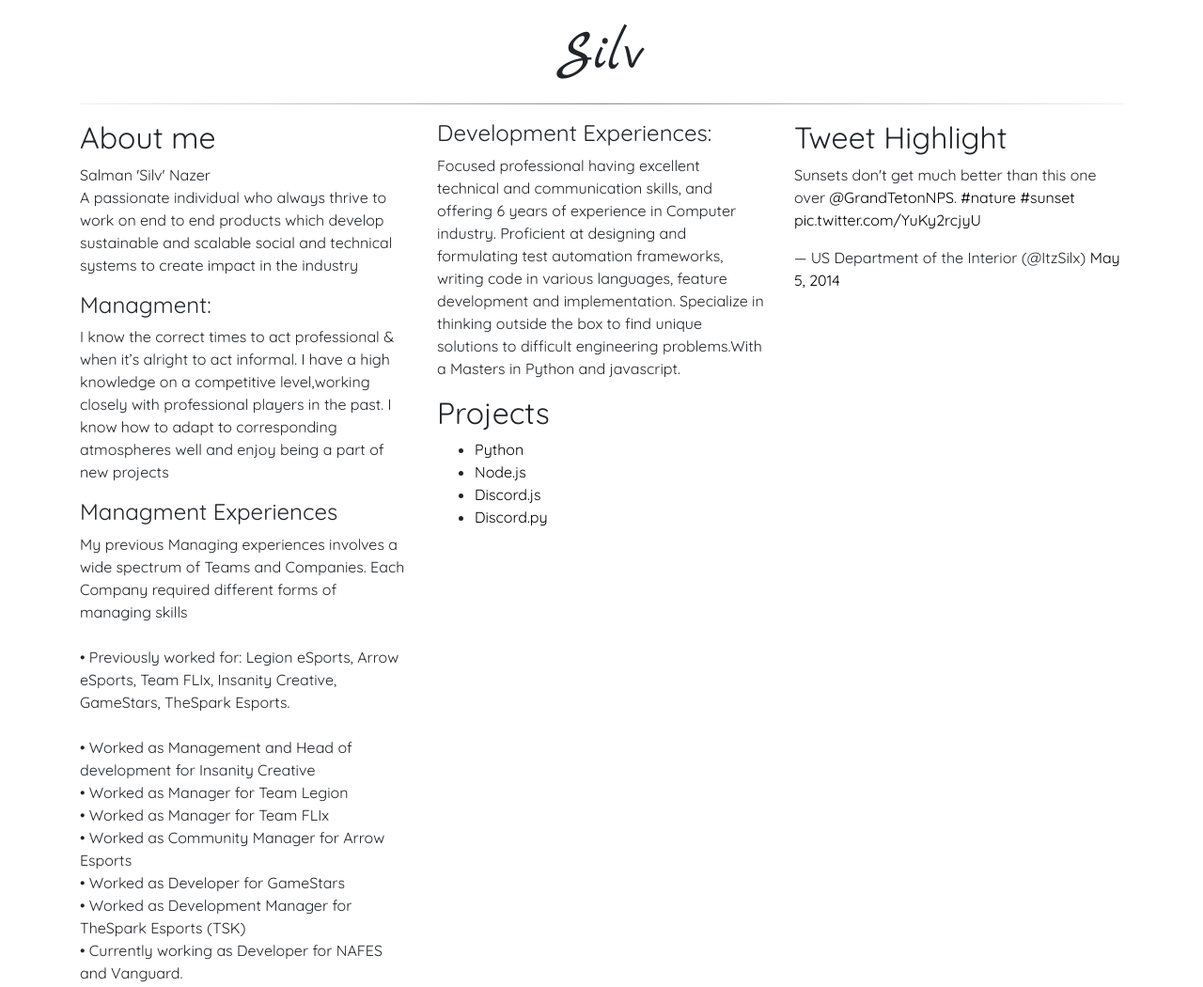
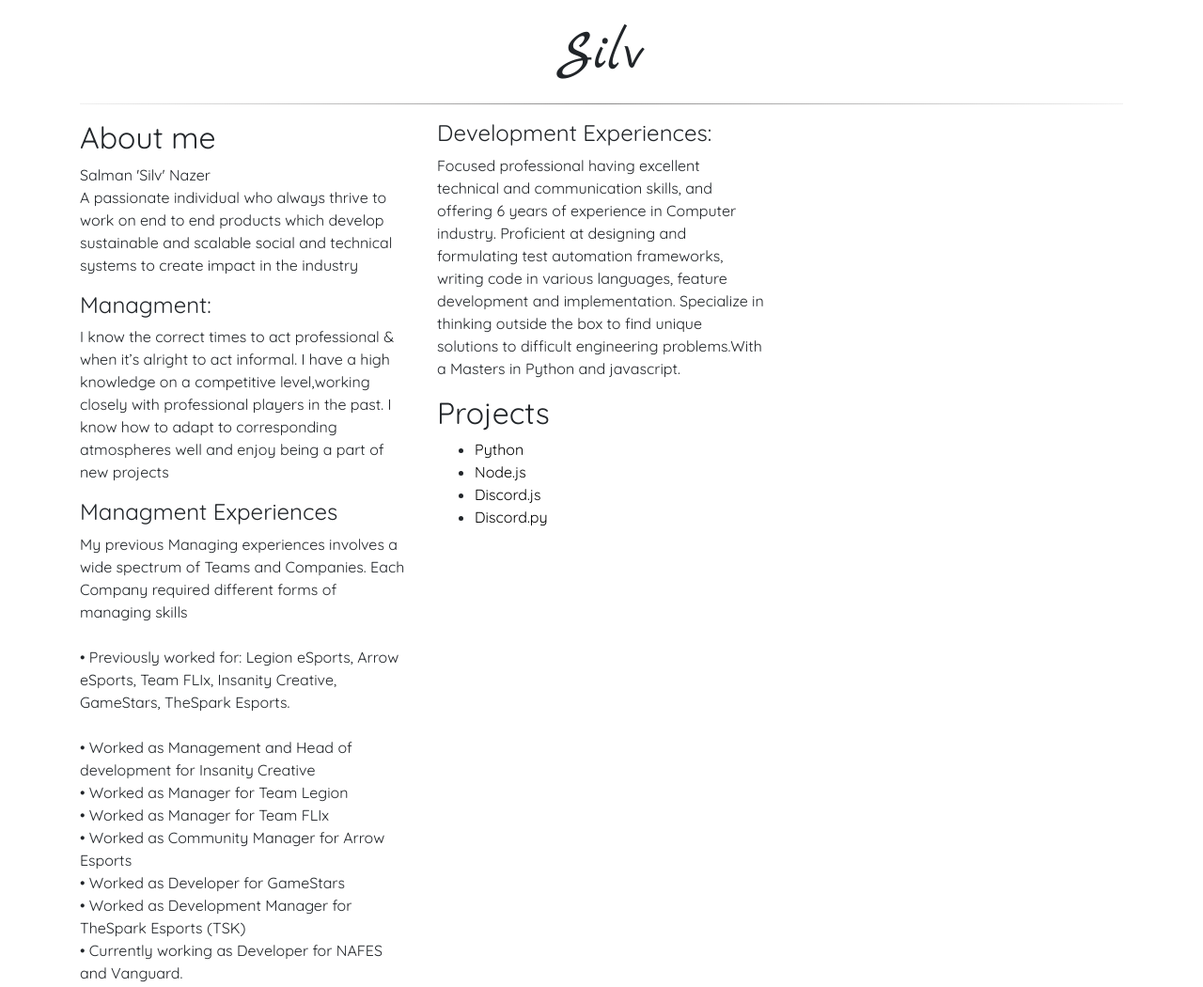
Before and after one commit to LGN-Silv/porto, a plain HTML site: page index.html in a window 1280 px wide. Shown: the top 1050 px of the page at 94% size. Drawn offline with nearby package versions, Linux system fonts and the light colour scheme.

Commit message:
Update index.html

```diff
--- a/index.html
+++ b/index.html
@@ -10,9 +10,9 @@
     <meta property="og:url" content="https://fr0st1n.github.io/TooMinimal/">
     <meta property="og:title" content="Silv">
     <meta property="og:description" content="A passionate individual who always thrive to work on end to end products which develop sustainable and scalable social and technical systems to create impact in the industry.">
-    <meta property="og:image" content="https://fr0st1n.github.io/TooMinimal/images/thumb.png">
+    <meta property="og:image" content="https://cdn.glitch.com/c7ab3e89-88fa-4d63-bfa2-25febcaea252%2Fthumb.png?v=1586439826514">
     <title>Silv</title>
-    <link rel="shortcut icon" type="image/png" href="images/favicon.png" />
+    <link rel="shortcut icon" type="image/png" href="https://cdn.glitch.com/c7ab3e89-88fa-4d63-bfa2-25febcaea252%2Fthumb.png?v=1586439826514" />
     <link rel="stylesheet" href="https://stackpath.bootstrapcdn.com/bootstrap/4.1.3/css/bootstrap.min.css" integrity="sha384-MCw98/SFnGE8fJT3GXwEOngsV7Zt27NXFoaoApmYm81iuXoPkFOJwJ8ERdknLPMO"
         crossorigin="anonymous">
     <link rel="stylesheet" href="https://use.fontawesome.com/releases/v5.6.3/css/all.css" integrity="sha384-UHRtZLI+pbxtHCWp1t77Bi1L4ZtiqrqD80Kn4Z8NTSRyMA2Fd33n5dQ8lWUE00s/"
@@ -70,18 +70,7 @@ I have a high knowledge on a competitive level,working closely with professional
                     <li><a href="https://discordpy.readthedocs.io/en/latest/ target="_blank" rel=”noopener noreferrer”>Discord.py</a></li>
                 </ul>
             </div>
-            <div class="col-md-4">
-                <h2>Tweet Highlight</h2>
-                <blockquote class="twitter-tweet" data-theme="light">
-                    <p lang="en" dir="ltr">Sunsets don&#39;t get much better than this one over <a href="https://twitter.com/GrandTetonNPS?ref_src=twsrc%5Etfw">@GrandTetonNPS</a>.
-                        <a href="https://twitter.com/hashtag/nature?src=hash&amp;ref_src=twsrc%5Etfw">#nature</a> <a
-                            href="https://twitter.com/hashtag/sunset?src=hash&amp;ref_src=twsrc%5Etfw">#sunset</a> <a
-                            href="http://t.co/YuKy2rcjyU">pic.twitter.com/YuKy2rcjyU</a></p>&mdash; US Department of
-                    the Interior (@ItzSilx) <a href="https://twitter.com/PlayVALORANT/status/1234387260516306944?s=20">May
-                        5, 2014</a>
-                </blockquote>
-                <script async src="https://platform.twitter.com/widgets.js" charset="utf-8"></script>
-            </div>
+
         </div>
     </div>
 </body>
```
